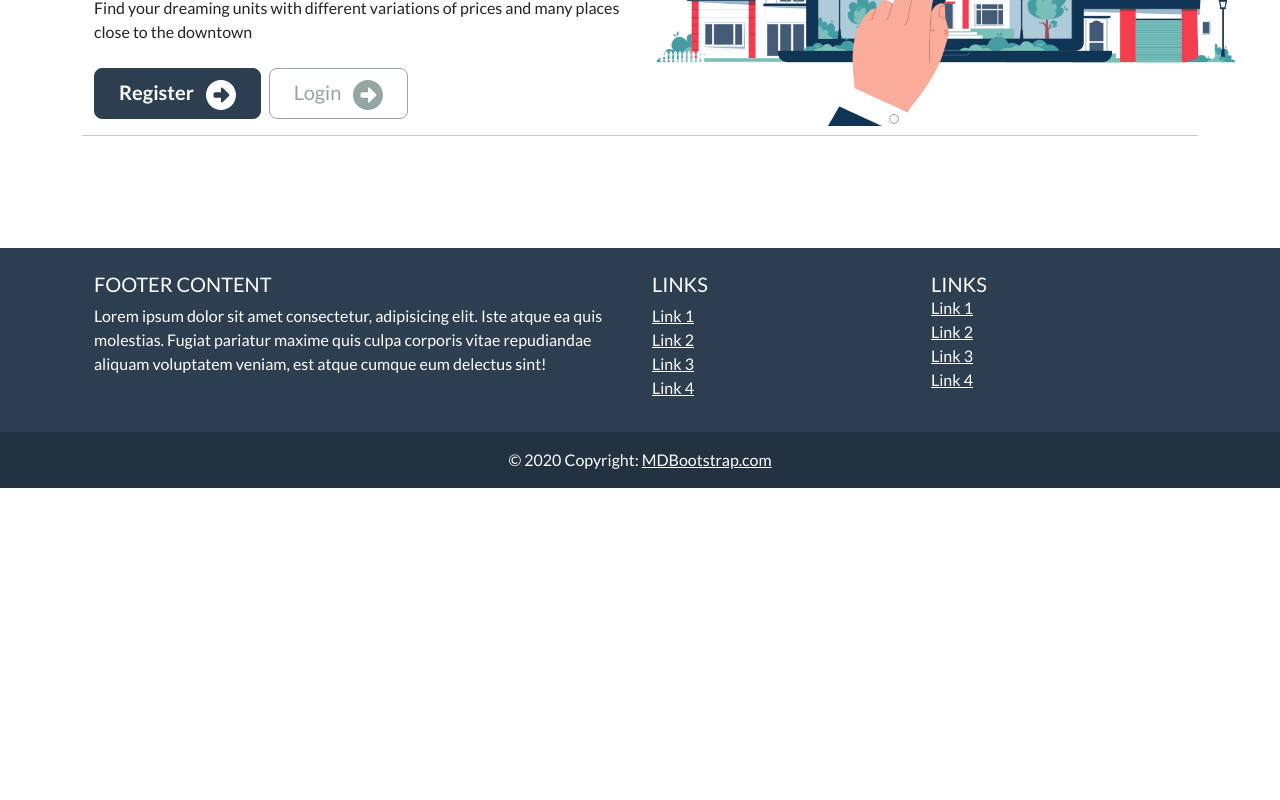
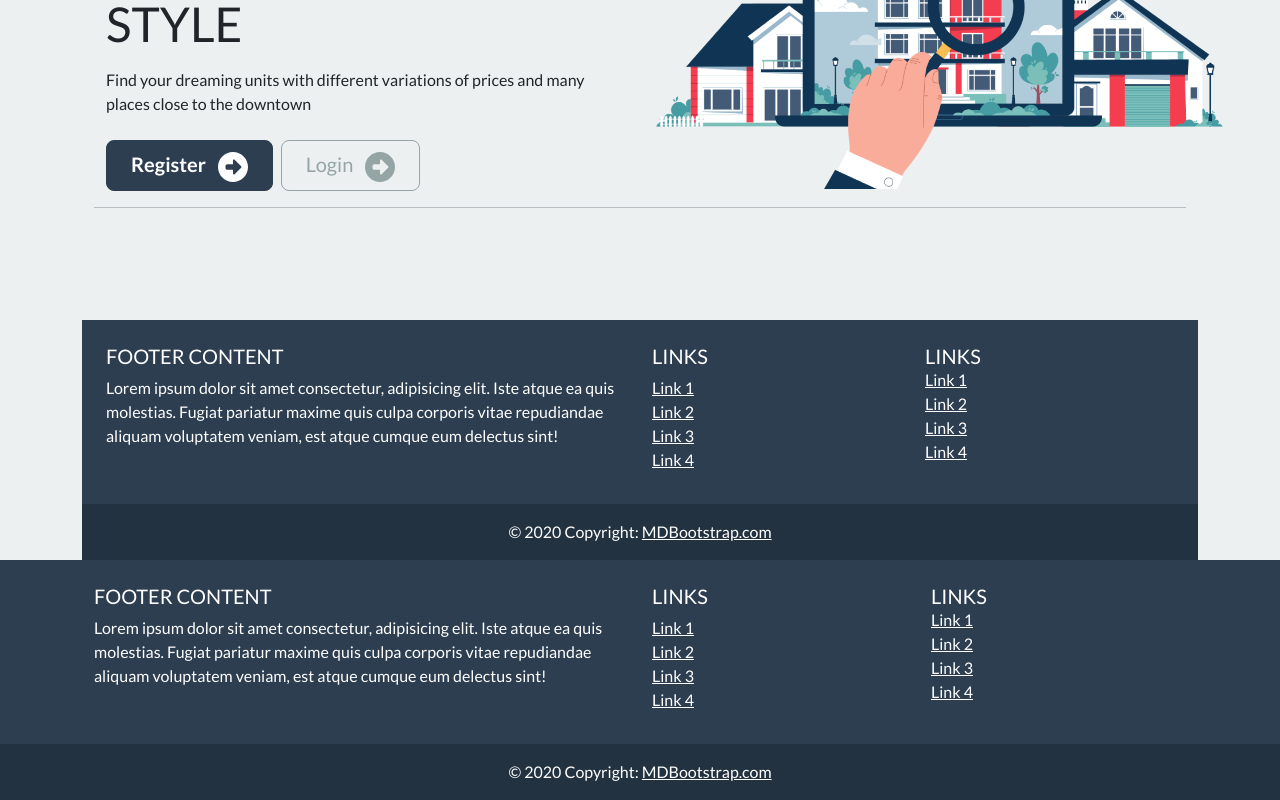
Before and after one commit to ARMMM96/CRM-Property-Front, an Angular app: page /home in a window 1280 px wide. Shown: the part 386-1186 px from the top of the page. Before the commit the page ends 874 px from the top, so only its background shows below. Built offline with nearby package versions, Linux system fonts and the light colour scheme.

Commit message:
app component html updated

```diff
--- a/src/app/app.component.html
+++ b/src/app/app.component.html
@@ -1 +1,9 @@
-<router-outlet></router-outlet>
+<app-navbar></app-navbar>
+<div class="bg-light">
+    <div class="container">
+        <router-outlet></router-outlet>
+    </div>
+</div>
+
+
+<app-footer></app-footer>
```
